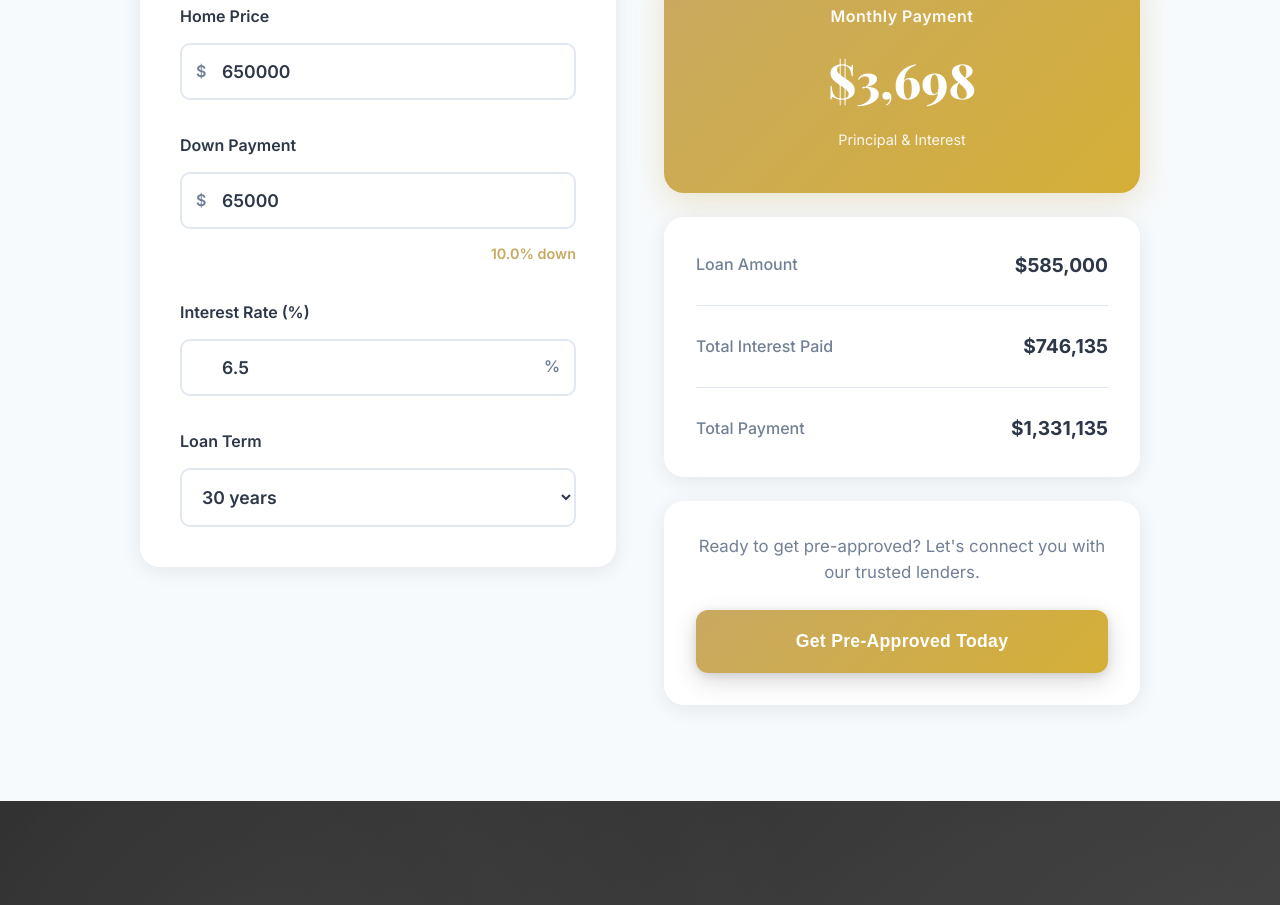
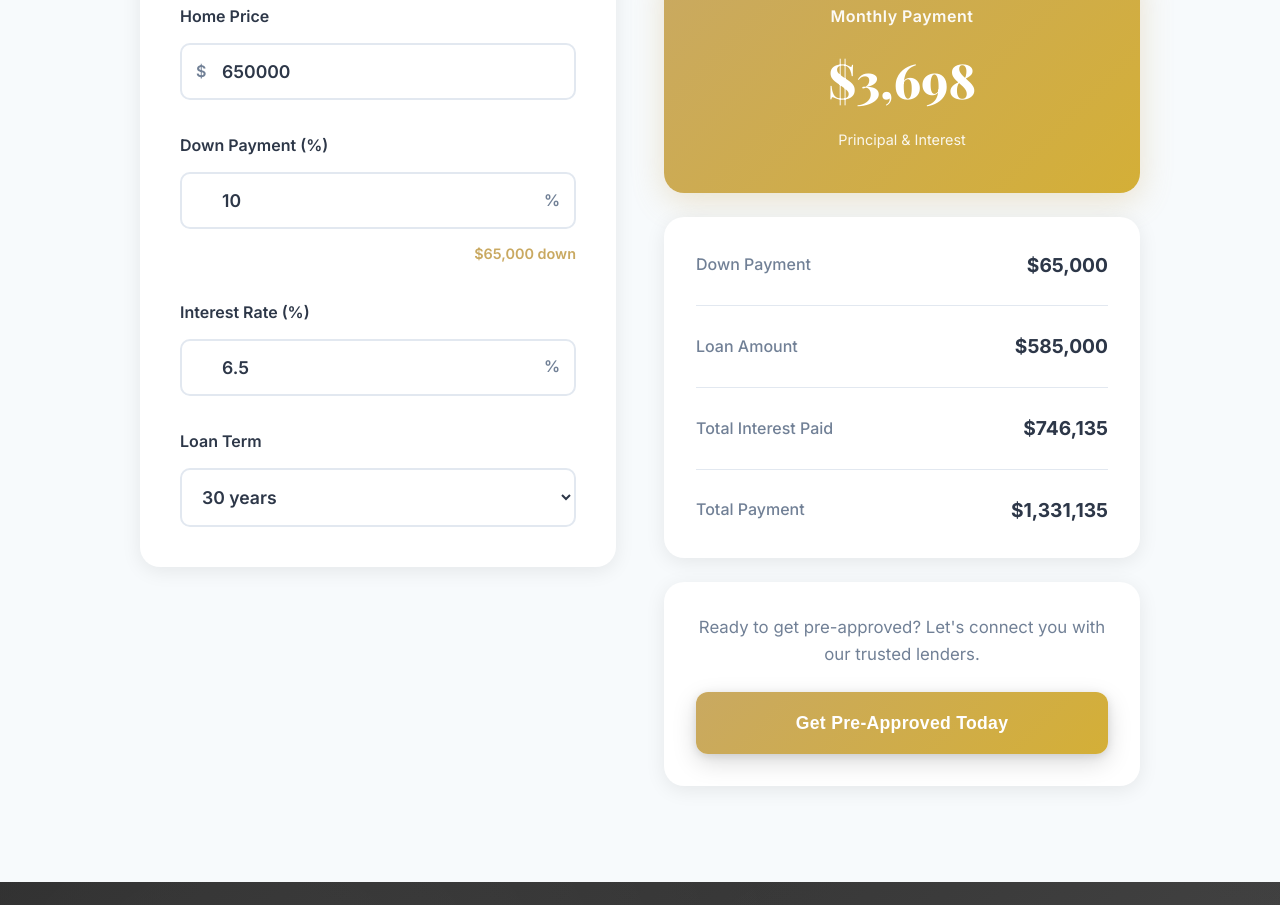
Before and after one commit to Azaiah00/homebuyerlanding, a React (Vite) app: page / in a window 1280 px wide. Shown: the part 3300-4205 px from the top of the page. Built offline with nearby package versions, Linux system fonts and the light colour scheme.

Commit message:
Change down payment input to percentage instead of dollar amount

```diff
--- a/src/App.css
+++ b/src/App.css
@@ -920,7 +920,7 @@ section {
   box-shadow: 0 0 0 3px rgba(201, 169, 97, 0.15);
 }
 
-.down-payment-percent {
+.down-payment-amount {
   font-size: 0.9rem;
   color: #c9a961;
   font-weight: 600;
--- a/src/App.jsx
+++ b/src/App.jsx
@@ -15,7 +15,7 @@ function App() {
   const [formErrors, setFormErrors] = useState({})
   const [calculatorData, setCalculatorData] = useState({
     homePrice: 650000,
-    downPayment: 65000,
+    downPaymentPercent: 10,
     interestRate: 6.5,
     loanTerm: 30
   })
@@ -25,7 +25,8 @@ function App() {
 
   // Calculate mortgage payment
   useEffect(() => {
-    const principal = calculatorData.homePrice - calculatorData.downPayment
+    const downPaymentAmount = (calculatorData.homePrice * calculatorData.downPaymentPercent) / 100
+    const principal = calculatorData.homePrice - downPaymentAmount
     const monthlyRate = (calculatorData.interestRate / 100) / 12
     const numberOfPayments = calculatorData.loanTerm * 12
 
@@ -377,22 +378,23 @@ function App() {
               </div>
 
               <div className="calc-input-group">
-                <label htmlFor="downPayment">Down Payment</label>
+                <label htmlFor="downPaymentPercent">Down Payment (%)</label>
                 <div className="input-wrapper">
-                  <span className="input-prefix">$</span>
                   <input
                     type="number"
-                    id="downPayment"
-                    name="downPayment"
-                    value={calculatorData.downPayment}
+                    id="downPaymentPercent"
+                    name="downPaymentPercent"
+                    value={calculatorData.downPaymentPercent}
                     onChange={handleCalculatorChange}
                     min="0"
-                    step="1000"
+                    max="100"
+                    step="0.5"
                     className="calc-input"
                   />
+                  <span className="input-suffix">%</span>
                 </div>
-                <div className="down-payment-percent">
-                  {((calculatorData.downPayment / calculatorData.homePrice) * 100).toFixed(1)}% down
+                <div className="down-payment-amount">
+                  {formatCurrency((calculatorData.homePrice * calculatorData.downPaymentPercent) / 100)} down
                 </div>
               </div>
 
@@ -439,8 +441,12 @@ function App() {
 
               <div className="result-details">
                 <div className="result-row">
+                  <span className="result-label-small">Down Payment</span>
+                  <span className="result-value-small">{formatCurrency((calculatorData.homePrice * calculatorData.downPaymentPercent) / 100)}</span>
+                </div>
+                <div className="result-row">
                   <span className="result-label-small">Loan Amount</span>
-                  <span className="result-value-small">{formatCurrency(calculatorData.homePrice - calculatorData.downPayment)}</span>
+                  <span className="result-value-small">{formatCurrency(calculatorData.homePrice - ((calculatorData.homePrice * calculatorData.downPaymentPercent) / 100))}</span>
                 </div>
                 <div className="result-row">
                   <span className="result-label-small">Total Interest Paid</span>
```
